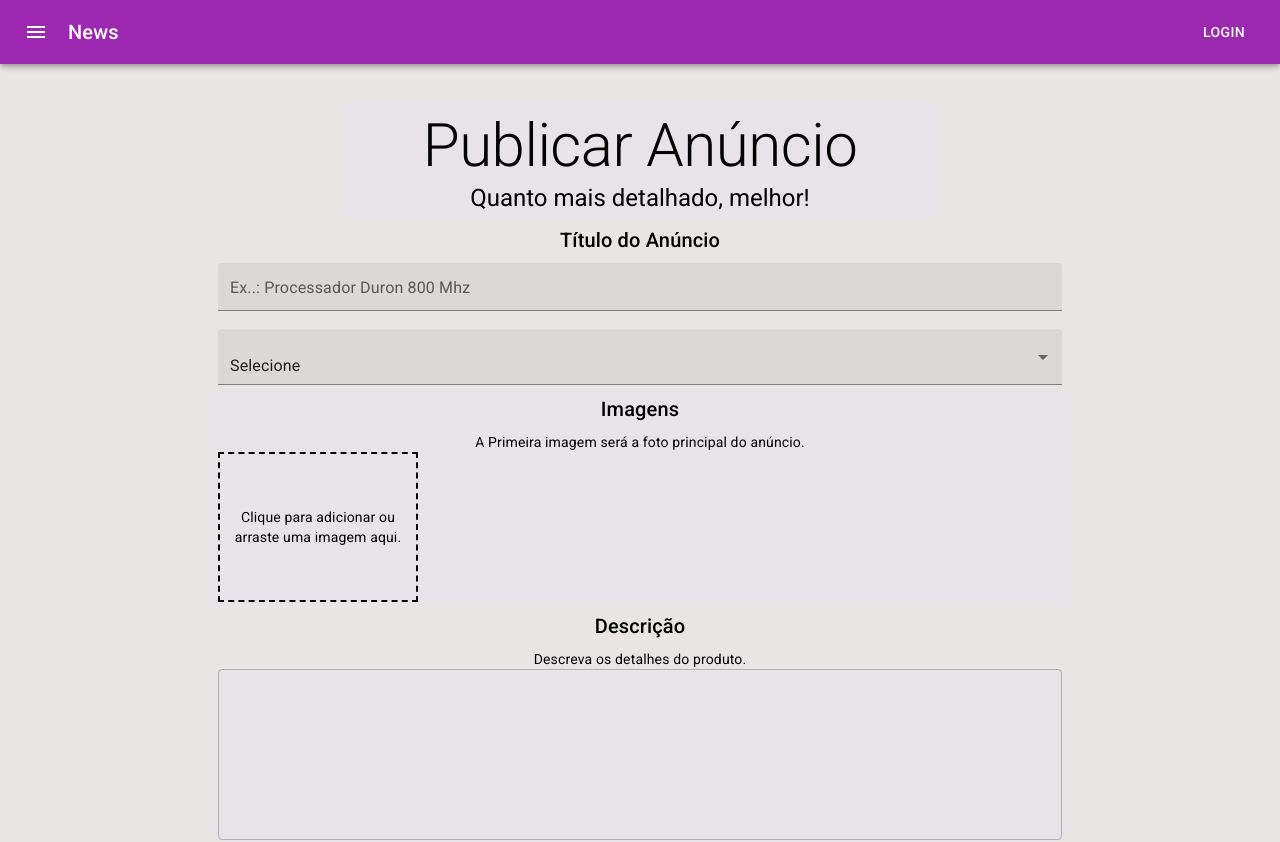
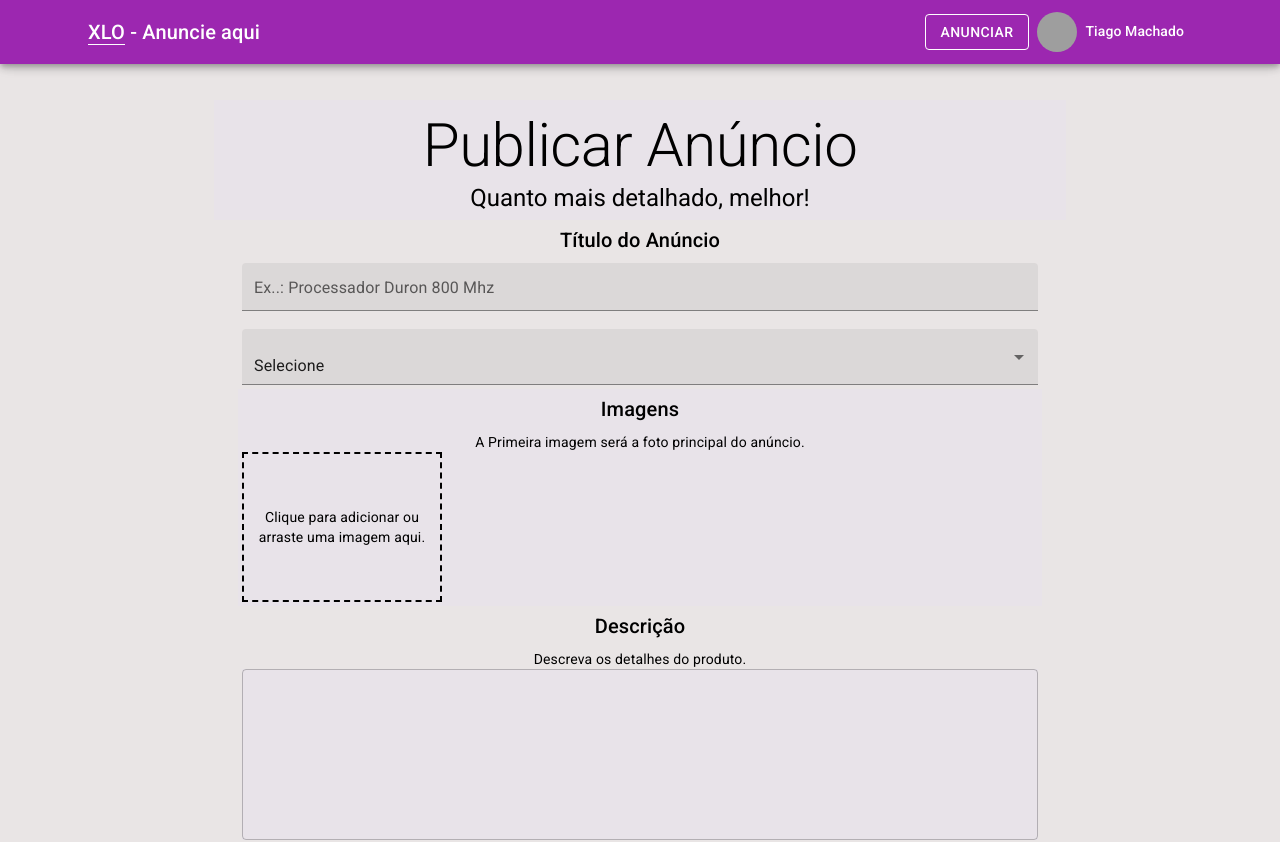
Before and after one commit to trsmrs/CloneOlX, a Next.js app: page /user/publish in a window 1280 px wide. Shown: the top 842 px of the page. Built offline with nearby package versions, Linux system fonts and the light colour scheme; grey boxes are pictures that could not be loaded.

Commit message:
criado o botão de login com os links

```diff
--- a/pages/index.js
+++ b/pages/index.js
@@ -30,7 +30,7 @@ const Home = () => {
                     </IconButton>
                 </Paper>
             </Container>
-            <Container sx={{ marginTop: 10, padding: '8, 10, 6' }} maxWidth='md'>
+            <Container sx={{ marginTop: 10, padding: '8, 10, 6' }} maxWidth='lg'>
                 <GridController />
             </Container>
         </TemplateDefault>
--- a/pages/user/publish.js
+++ b/pages/user/publish.js
@@ -19,7 +19,7 @@ import { IMaskInput } from 'react-imask';
 import PropTypes from 'prop-types';
 import FormControl from '@mui/material/FormControl';
 import InputLabel from '@mui/material/InputLabel';
-import NumberFormat from 'react-number-format';
+
 
 
 
@@ -86,8 +86,8 @@ const Publish = () => {
 
     return (
         <TemplateDefault>
-            <Container>
-                <Container sx={{ backgroundColor: "#e8e3e9", padding: '10px 0 6px', marginTop: '100px' }} maxWidth='sm'>
+            <Container maxWidth='md'>
+                <Container sx={{ backgroundColor: "#e8e3e9", padding: '10px 0 6px', marginTop: '100px'}} maxWidth='md'>
                     <Typography component='h1' variant="h2" align='center'>
                         Publicar Anúncio
                     </Typography>
--- a/src/components/Header.js
+++ b/src/components/Header.js
@@ -1,33 +1,63 @@
-import * as React from 'react';
+import { Box } from '@mui/system';
+import { useState } from 'react';
 import AppBar from '@mui/material/AppBar';
-import Box from '@mui/material/Box';
 import Toolbar from '@mui/material/Toolbar';
 import Typography from '@mui/material/Typography';
 import Button from '@mui/material/Button';
 import IconButton from '@mui/material/IconButton';
 import MenuIcon from '@mui/icons-material/Menu';
-import { deepPurple } from '@mui/material/colors';
+import { Avatar, Container, Divider, Menu, MenuItem } from '@mui/material';
+import Link from 'next/link';
+import { AccountCircle } from '@mui/icons-material';
+
 
 export default function ButtonAppBar() {
+  const [anchorUserMenu, setAnchorUserMenu] = useState(false)
+
+  const openUserMenu = Boolean(anchorUserMenu)
+
   return (
-    // <Box sx={{ flexGrow: 1 }}>
-      <AppBar sx={{backgroundColor: "#9c27b0"}} position="fixed">
-        <Toolbar>
-          <IconButton
-            size="large"
-            edge="start"
-            color= 'secondary'
-            aria-label="menu"
-            sx={{ mr: 1 }}
-          >
-            <MenuIcon sx={{color: '#fff'}} />
-          </IconButton>
-          <Typography variant="h6" component="div" sx={{ flexGrow: 1 }}>
-            News
-          </Typography>
-          <Button color="inherit">Login</Button>
-        </Toolbar>
+    <Box sx={{ flexGrow: 1 }}>
+      <AppBar sx={{ backgroundColor: "#9c27b0" }} position="fixed" elevation={5}>
+        <Container maxWidth='lg'>
+          <Toolbar>
+            <Typography variant="h6" component="div" sx={{ flexGrow: 1 }}>
+              <Link style={{ borderBottom: "1px solid white" }} href={'/'}>XLO</Link> - Anuncie aqui
+            </Typography>
+            <Link href={'/user/publish'}>
+              <Button color="inherit" variant='outlined'>Anunciar</Button>
+            </Link>
+            <IconButton onClick={(e) => setAnchorUserMenu(e.currentTarget)}>
+              {
+                true === true ?
+                  <Avatar src='https://avatars.githubusercontent.com/u/92055925?v=4' />
+                  : <AccountCircle></AccountCircle>
+              }
+              <Typography sx={{ marginLeft: 1 }} variant='subtitle2' color='#fff'>Tiago Machado</Typography>
+            </IconButton>
+            <Menu
+              anchorEl={anchorUserMenu}
+              open={openUserMenu}
+              onClose={() => setAnchorUserMenu(null)}
+              anchorOrigin={{
+                vertical: 'bottom',
+                horizontal: 'left'
+              }}
+            >
+              <Link href='/user/dashboard'>
+                <MenuItem>Meus anúncios</MenuItem>
+              </Link>
+              <Link href='/user/publish'>
+                <MenuItem>Publicar anúncio</MenuItem>
+              </Link>
+              <Divider sx={{ marginBottom: 1 }}></Divider>
+              <Link href='/'>
+                <MenuItem>Sair</MenuItem>
+              </Link>
+            </Menu>
+          </Toolbar>
+        </Container>
       </AppBar>
-    // </Box>
+    </Box>
   );
 }
--- a/src/theme.js
+++ b/src/theme.js
@@ -6,7 +6,7 @@ const theme = createTheme({
         primary: {
             main: '#0000',
 
-        },
+        }
     }
 })
 
```
Also changed, not shown: pages/user/dashboard.js (+6 -3 lines).
